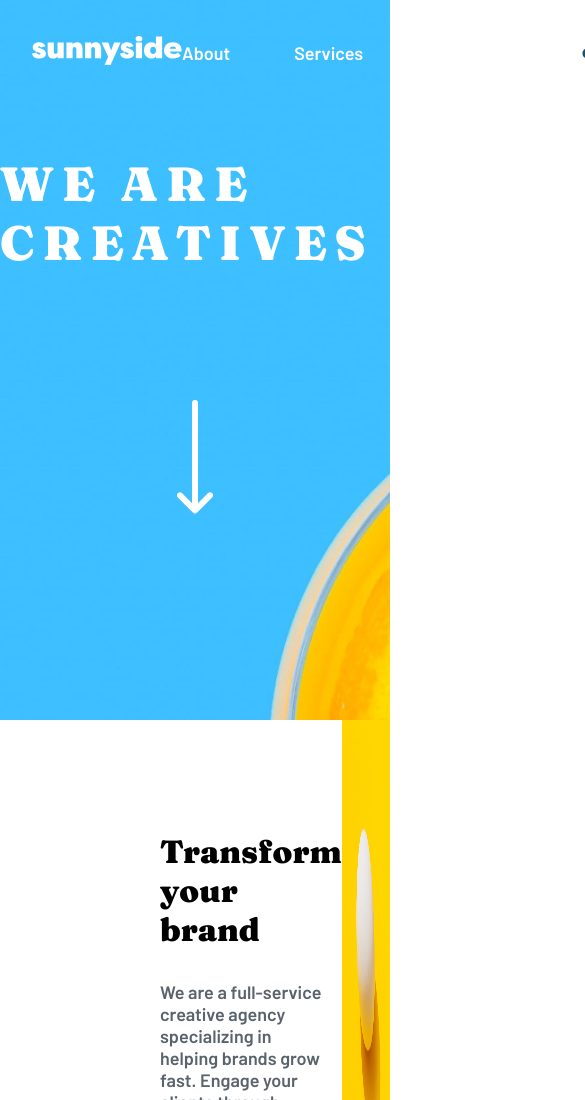
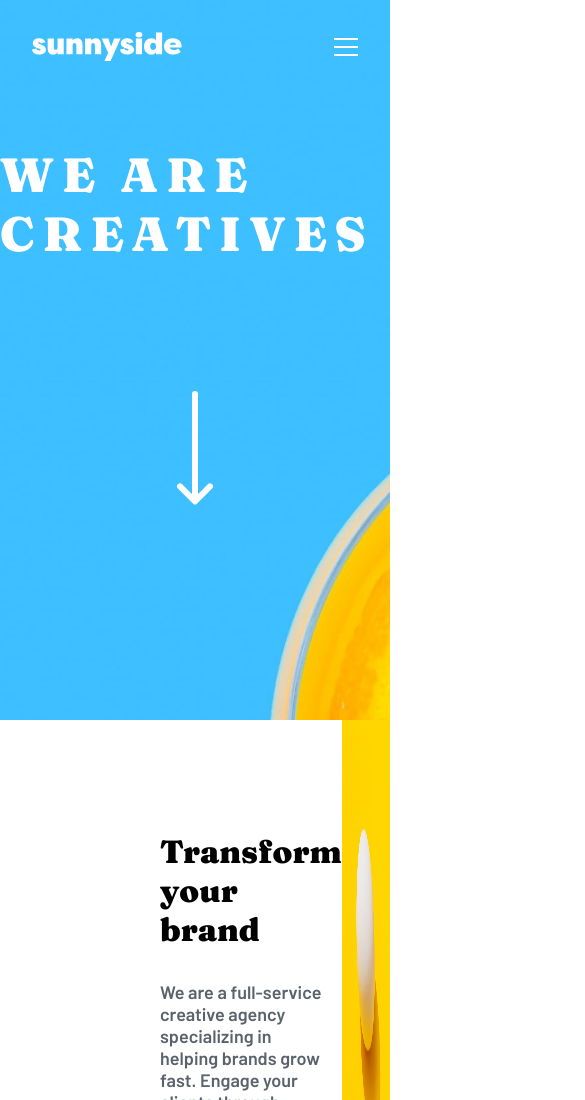
Before and after one commit to riteshkrm/sunnysideAgency, a plain HTML site: page index.html in a window 390 px wide. Shown: the top 1100 px of the page, 585 px wide, since content can reach past the window. Drawn offline with Linux system fonts and the light colour scheme.

Commit message:
changes for responsive

```diff
--- a/Style/style.css
+++ b/Style/style.css
@@ -368,3 +368,13 @@ footer{
 .copyRight, a{
     color: #25564b;
 }
+
+@media only screen and (min-width: 360px) and (max-width: 768px) {
+	.menu{
+        display: none;
+    }
+
+    .divHamburger{
+        display: block;
+    }
+}
--- a/index.html
+++ b/index.html
@@ -36,7 +36,7 @@
             <a href="#"><img class="logo" src="./Asset/logo.svg" alt="" /></a>
           </div>
 
-          <div>
+          <div class="menu">
             <ul>
               <li><a href="#">About</a></li>
               <li><a href="#">Services</a></li>
```
